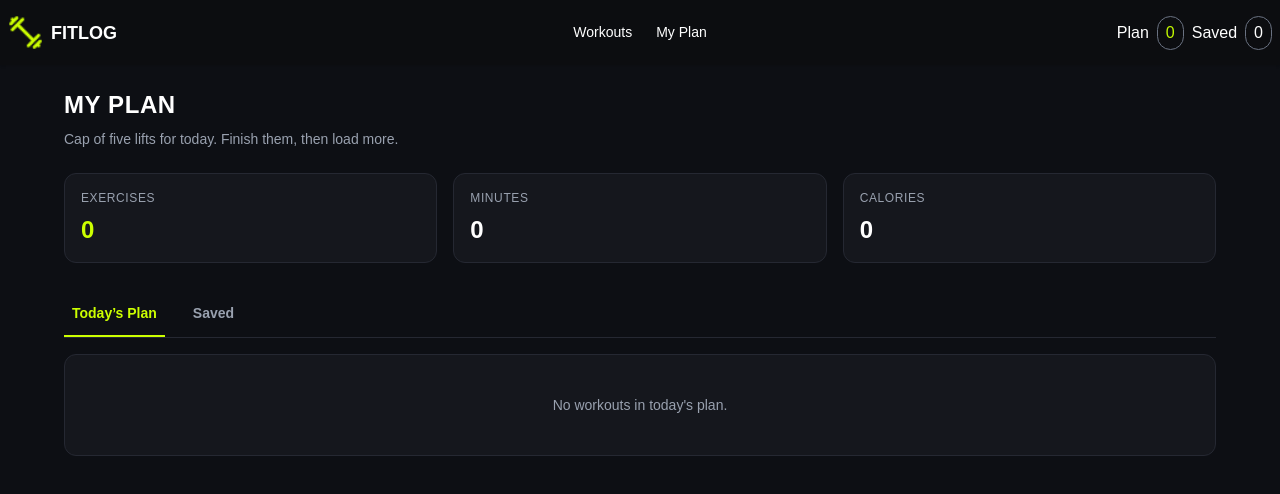
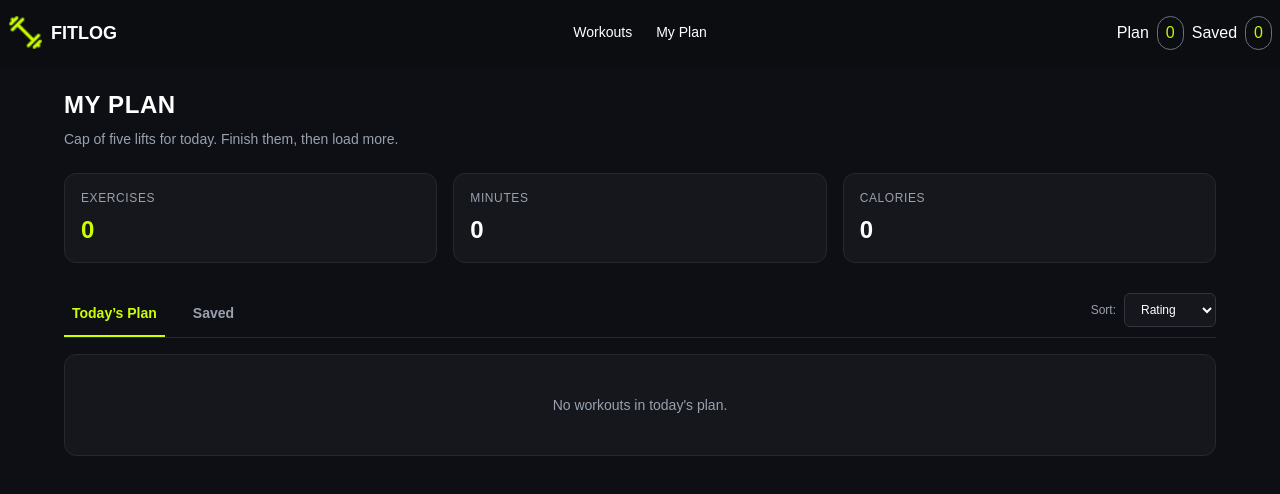
Before and after one commit to jenodinerifat59/Fit-Log, a Next.js app: page /my-plan in a window 1280 px wide. Shown: the top 494 px of the page. Built offline with nearby package versions, Linux system fonts and the light colour scheme.

Commit message:
shorting and nav dinamic

```diff
--- a/src/app/my-plan/page.tsx
+++ b/src/app/my-plan/page.tsx
@@ -1,3 +1,4 @@
+
 "use client";
 
 import React, { useContext, useState } from "react";
@@ -6,10 +7,13 @@ import Link from "next/link";
 import { DataContext } from "@/context/DataContext";
 
 type TabType = "today" | "saved";
+type SortType = "rating" | "duration" | "calories";
 
 const Page = () => {
   const context = useContext(DataContext);
+
   const [activeTab, setActiveTab] = useState<TabType>("today");
+  const [sortBy, setSortBy] = useState<SortType>("rating");
 
   if (!context) {
     throw new Error("DataContextProvider is missing");
@@ -25,33 +29,62 @@ const Page = () => {
   const activeWorkouts =
     activeTab === "today" ? workoutPlan : saveLater;
 
+  // Sort workouts
+  const sortedWorkouts = [...activeWorkouts].sort((a, b) => {
+    if (sortBy === "rating") {
+      return Number(b.rating) - Number(a.rating);
+    }
+
+    if (sortBy === "duration") {
+      return Number(b.duration) - Number(a.duration);
+    }
+
+    return (
+      Number(b.caloriesBurned) -
+      Number(a.caloriesBurned)
+    );
+  });
+
+  // Total minutes
   const totalMinutes = activeWorkouts.reduce(
-    (total, workout) => total + Number(workout.duration || 0),
+    (total, workout) =>
+      total + Number(workout.duration || 0),
     0
   );
+
+  // Total calories
   const totalCalories = activeWorkouts.reduce(
     (total, workout) =>
       total + Number(workout.caloriesBurned || 0),
     0
   );
+
+  // Mark workout as done
   const handleDone = (id: number) => {
     setWorkoutPlan((prev) =>
       prev.filter((workout) => workout.id !== id)
     );
   };
 
+  // Remove from today's plan
   const handleRemoveFromPlan = (id: number) => {
     setWorkoutPlan((prev) =>
       prev.filter((workout) => workout.id !== id)
     );
   };
+
+  // Remove from saved
   const handleRemoveSaved = (id: number) => {
     setSaveLater((prev) =>
       prev.filter((workout) => workout.id !== id)
     );
   };
+
+  // Add saved workout to today's plan
   const handleAddToPlan = (id: number) => {
-    const workout = saveLater.find((item) => item.id === id);
+    const workout = saveLater.find(
+      (item) => item.id === id
+    );
 
     if (!workout) return;
 
@@ -67,6 +100,7 @@ const Page = () => {
   return (
     <main className="min-h-screen bg-[#0D0F14] px-4 py-6 text-white sm:px-6 lg:px-8">
       <div className="mx-auto max-w-6xl">
+        {/* Header */}
         <div>
           <h1 className="text-xl font-bold tracking-wide sm:text-2xl">
             MY PLAN
@@ -76,33 +110,44 @@ const Page = () => {
             Cap of five lifts for today. Finish them, then load more.
           </p>
         </div>
+
+        {/* Stats */}
         <div className="mt-6 grid grid-cols-3 gap-2 sm:gap-4">
           <div className="rounded-lg border border-[#252832] bg-[#15171D] p-3 sm:rounded-xl sm:p-4">
             <p className="text-[9px] font-medium tracking-wider text-gray-400 sm:text-xs">
               EXERCISES
             </p>
+
             <h2 className="mt-2 text-xl font-bold text-[#CCFF00] sm:text-2xl">
               {activeWorkouts.length}
             </h2>
           </div>
+
           <div className="rounded-lg border border-[#252832] bg-[#15171D] p-3 sm:rounded-xl sm:p-4">
             <p className="text-[9px] font-medium tracking-wider text-gray-400 sm:text-xs">
               MINUTES
             </p>
+
             <h2 className="mt-2 text-xl font-bold sm:text-2xl">
               {totalMinutes}
             </h2>
           </div>
+
           <div className="rounded-lg border border-[#252832] bg-[#15171D] p-3 sm:rounded-xl sm:p-4">
             <p className="text-[9px] font-medium tracking-wider text-gray-400 sm:text-xs">
               CALORIES
             </p>
+
             <h2 className="mt-2 text-xl font-bold sm:text-2xl">
               {totalCalories}
             </h2>
           </div>
         </div>
-        <div className="mt-7 flex gap-5 border-b border-[#252832]">
+
+        {/* Tabs + Sort */}
+        <div className="mt-7 flex items-center justify-between gap-2 border-b border-[#252832]">
+          {/* Tabs */}
+          <div className="flex gap-3 sm:gap-5">
             <button
               type="button"
               onClick={() => setActiveTab("today")}
@@ -128,16 +173,40 @@ const Page = () => {
             </button>
           </div>
 
+          {/* Sort dropdown */}
+          <div className="flex shrink-0 items-center gap-2 pb-2">
+            <label
+              htmlFor="workout-sort"
+              className="text-[10px] text-gray-400 sm:text-xs"
+            >
+              Sort:
+            </label>
+
+            <select
+              id="workout-sort"
+              value={sortBy}
+              onChange={(e) =>
+                setSortBy(e.target.value as SortType)
+              }
+              className="max-w-[120px] rounded-md border border-[#303441] bg-[#15171D] px-2 py-2 text-[10px] text-white outline-none transition focus:border-[#CCFF00] sm:max-w-none sm:px-3 sm:text-xs"
+            >
+              <option value="rating">Rating</option>
+              <option value="duration">Duration</option>
+              <option value="calories">Calories</option>
+            </select>
+          </div>
+        </div>
+
         {/* Workout list */}
         <section className="mt-4 space-y-3">
-          {activeWorkouts.length === 0 ? (
+          {sortedWorkouts.length === 0 ? (
             <div className="rounded-xl border border-[#252832] bg-[#15171D] px-4 py-10 text-center text-sm text-gray-400">
               {activeTab === "today"
                 ? "No workouts in today's plan."
                 : "No saved workouts yet."}
             </div>
           ) : (
-            activeWorkouts.map((workout) => {
+            sortedWorkouts.map((workout) => {
               const isAlreadyAdded = workoutPlan.some(
                 (item) => item.id === workout.id
               );
@@ -147,6 +216,7 @@ const Page = () => {
                   key={workout.id}
                   className="flex flex-col gap-3 rounded-xl border border-[#252832] bg-[#15171D] p-3 sm:flex-row sm:items-center sm:justify-between"
                 >
+                  {/* Workout info */}
                   <div className="flex min-w-0 items-center gap-3">
                     <div className="relative h-12 w-[68px] shrink-0 overflow-hidden rounded-md sm:h-14 sm:w-[76px]">
                       <Image
@@ -157,18 +227,28 @@ const Page = () => {
                         className="object-cover"
                       />
                     </div>
+
                     <div className="min-w-0">
                       <h3 className="truncate text-xs font-bold sm:text-sm">
                         {workout.name}
                       </h3>
+
                       <p className="mt-1 truncate text-[10px] text-gray-400 sm:text-xs">
                         {workout.equipment}
                       </p>
 
                       <div className="mt-2 flex flex-wrap gap-2 text-[9px] text-gray-300 sm:gap-3 sm:text-[11px]">
-                        <span>◷ {workout.duration} min</span>
-                        <span>♨ {workout.caloriesBurned} kcal</span>
-                        <span>★ {workout.rating}</span>
+                        <span>
+                          ◷ {workout.duration} min
+                        </span>
+
+                        <span>
+                          ♨ {workout.caloriesBurned} kcal
+                        </span>
+
+                        <span>
+                          ★ {workout.rating}
+                        </span>
                       </div>
                     </div>
                   </div>
@@ -186,7 +266,9 @@ const Page = () => {
                       <>
                         <button
                           type="button"
-                          onClick={() => handleDone(workout.id)}
+                          onClick={() =>
+                            handleDone(workout.id)
+                          }
                           className="rounded-md bg-[#CCFF00] px-3 py-2 text-[9px] font-bold text-black transition hover:bg-[#b7e600] sm:text-[10px]"
                         >
                           ✓ Mark as Done
@@ -208,9 +290,12 @@ const Page = () => {
                       <>
                         <button
                           type="button"
-                          onClick={() => handleAddToPlan(workout.id)}
+                          onClick={() =>
+                            handleAddToPlan(workout.id)
+                          }
                           disabled={
-                            isAlreadyAdded || workoutPlan.length >= 5
+                            isAlreadyAdded ||
+                            workoutPlan.length >= 5
                           }
                           className="rounded-md bg-[#CCFF00] px-3 py-2 text-[9px] font-bold text-black transition hover:bg-[#b7e600] disabled:cursor-not-allowed disabled:opacity-40 sm:text-[10px]"
                         >
@@ -221,7 +306,9 @@ const Page = () => {
 
                         <button
                           type="button"
-                          onClick={() => handleRemoveSaved(workout.id)}
+                          onClick={() =>
+                            handleRemoveSaved(workout.id)
+                          }
                           aria-label={`Remove ${workout.name} from saved`}
                           title="Remove from saved"
                           className="rounded-md border border-[#303441] px-3 py-1.5 text-sm text-gray-400 transition hover:border-red-500 hover:text-red-400"
--- a/src/component/Navbar.tsx
+++ b/src/component/Navbar.tsx
@@ -1,8 +1,20 @@
+"use client";
+
 import Image from "next/image";
 import Logo from "../../public/assets/logo.png";
 import Link from "next/link";
+import { useContext } from "react";
+import { DataContext } from "@/context/DataContext";
 
 const Navbar = () => {
+  const context = useContext(DataContext);
+
+  if (!context) {
+    throw new Error("DataContextProvider is missing");
+  }
+
+  const { workoutPlan, saveLater } = context;
+
   const links = (
     <>
       <li>
@@ -24,37 +36,57 @@ const Navbar = () => {
               <div
                 tabIndex={0}
                 role="button"
-                className="btn btn-ghost lg:hidden text-white"
+                className="btn btn-ghost text-white lg:hidden"
               >
                 ☰
               </div>
 
               <ul
                 tabIndex={-1}
-                className="menu menu-sm dropdown-content bg-base-100 rounded-box z-1 mt-3 w-52 p-2 shadow"
-              >{links}</ul>
+                className="menu menu-sm dropdown-content z-10 mt-3 w-52 rounded-box bg-[#15171D] p-2 text-white shadow"
+              >
+                {links}
+              </ul>
             </div>
+
             <Link href="/" className="flex items-center gap-2">
               <Image
-                src={Logo} alt="FITLOG logo" width={35} height={35}/>
- <p className="text-lg font-black text-white"> FITLOG</p>
+                src={Logo}
+                alt="FITLOG logo"
+                width={35}
+                height={35}
+              />
+              <p className="text-lg font-black text-white">
+                FITLOG
+              </p>
             </Link>
           </div>
+
           <div className="navbar-center hidden lg:flex">
             <ul className="menu menu-horizontal px-1 text-white">
               {links}
             </ul>
           </div>
+
           <div className="navbar-end gap-2">
             <Link
               href="/my-plan"
-              className="text-white flex items-center gap-2"
-            >Plan <span className="border border-gray-500 rounded-full px-2 py-1 text-[#C2F800]">0</span>
+              className="flex items-center gap-2 text-white"
+            >
+              Plan
+              <span className="rounded-full border border-gray-500 px-2 py-1 text-[#C2F800]">
+                {workoutPlan.length}
+              </span>
             </Link>
+
             <Link
               href="/my-plan"
-              className="text-white flex items-center gap-2"> Saved
-              <span className="border border-gray-500 rounded-full px-2 py-1">0</span>
+              className="flex items-center gap-2 text-white"
+            >
+              Saved
+              <span className="rounded-full border border-gray-500 px-2 py-1 text-[#C2F800]">
+                {saveLater.length}
+              </span>
             </Link>
           </div>
         </div>
```
Also changed, not shown: src/app/page.tsx (+18 -7 lines). Lines whose indentation alone changed are shown as unchanged.
